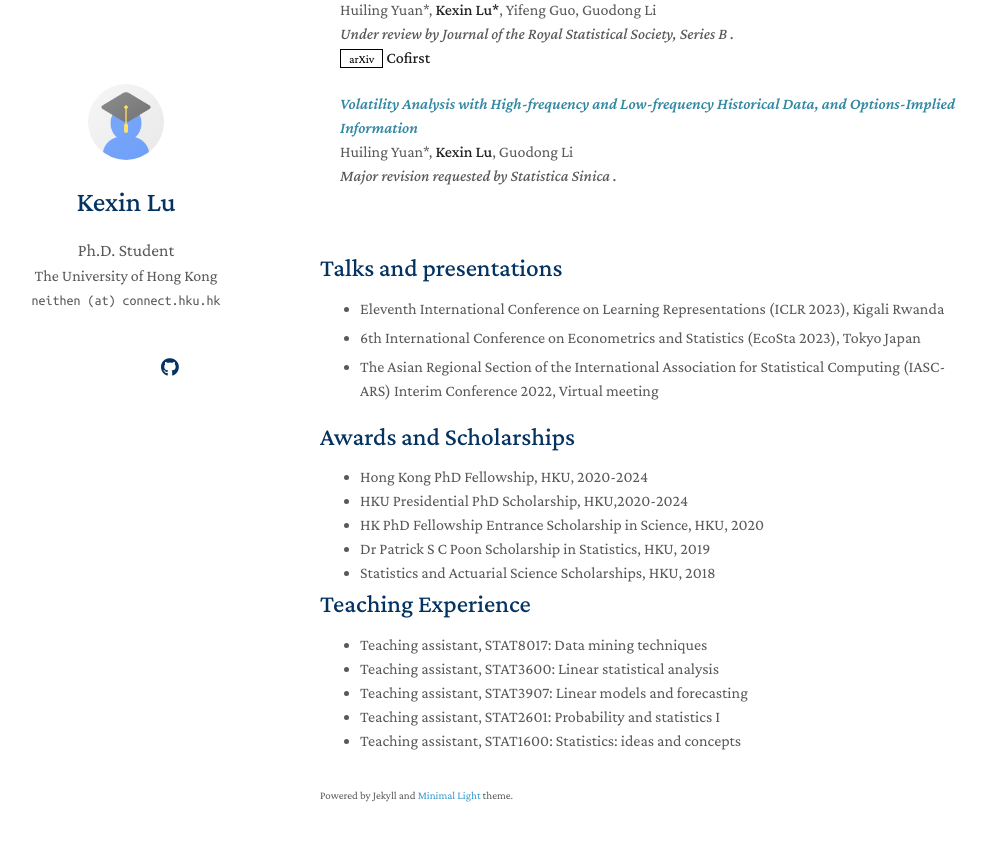
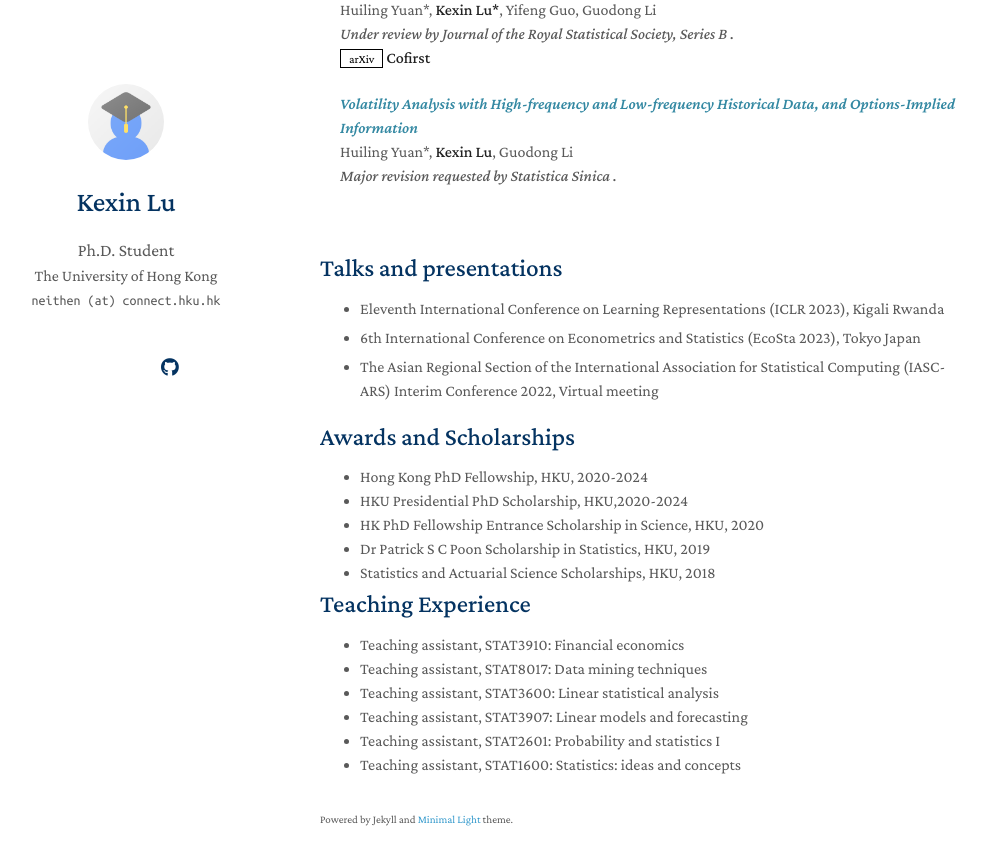
Before and after one commit to neithen-Lu/minimal-light, a Jekyll site: the page built from index.md, in a window 1280 px wide and 900 px high, scrolled down 618 px. Shown: the top 865 px of the window, without its empty margins (150-1137 px from the left). Built offline with Jekyll 4.4.1, drawn with Linux system fonts in a browser that asks for light colours; nearby versions of some CDN libraries; a style sheet for code colours, icons or effects is not loaded; our own code applies the rules of GitHub Pages for plain Markdown files.

Commit message:
Update teaching.md

```diff
--- a/_includes/teaching.md
+++ b/_includes/teaching.md
@@ -2,6 +2,7 @@
 
 
 <ul style="margin:0 0 5px;">
+  <li>Teaching assistant, STAT3910: Financial economics </li>
   <li>Teaching assistant, STAT8017: Data mining techniques </li>
   <li> Teaching assistant, STAT3600: Linear statistical analysis </li>
   <li> Teaching assistant, STAT3907: Linear models and forecasting </li>
```
